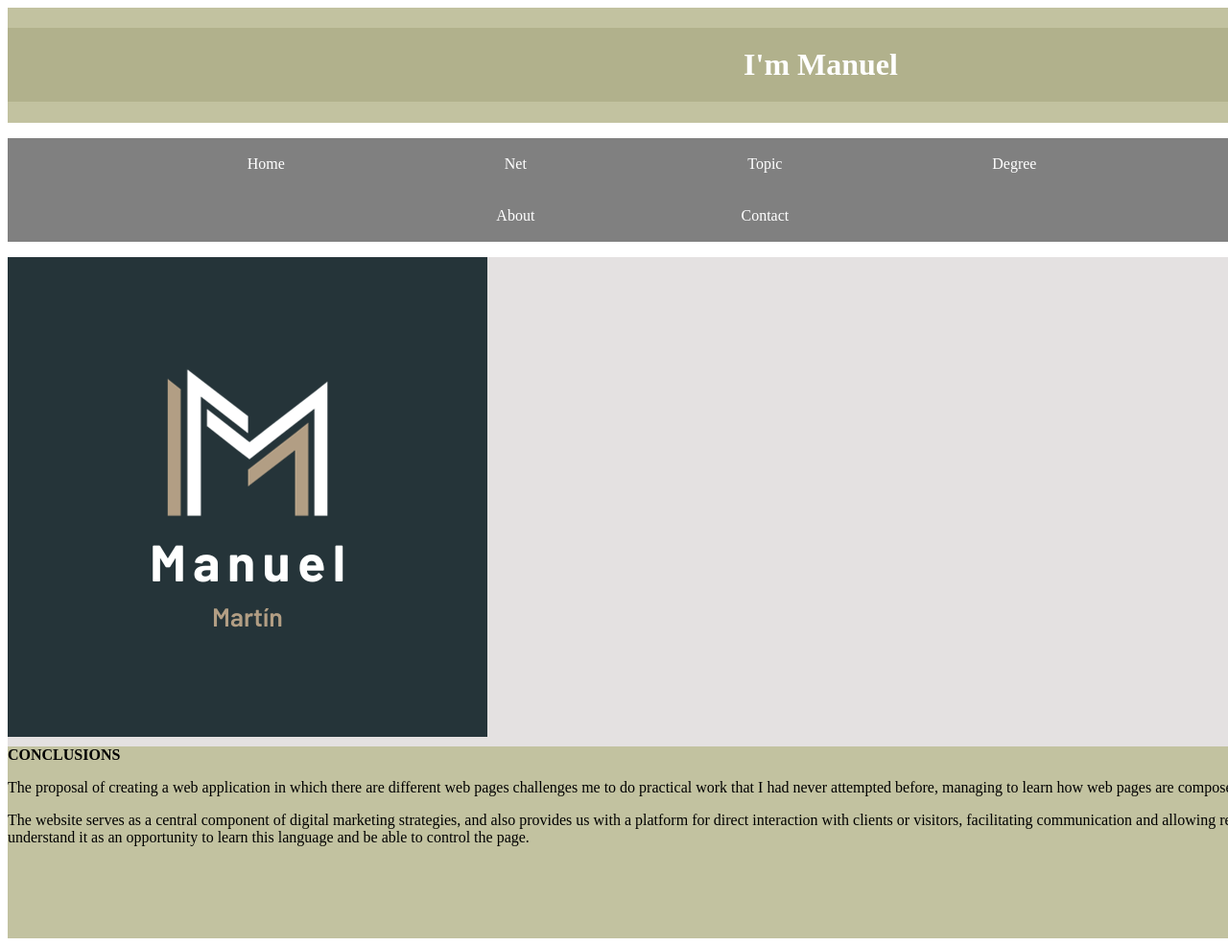
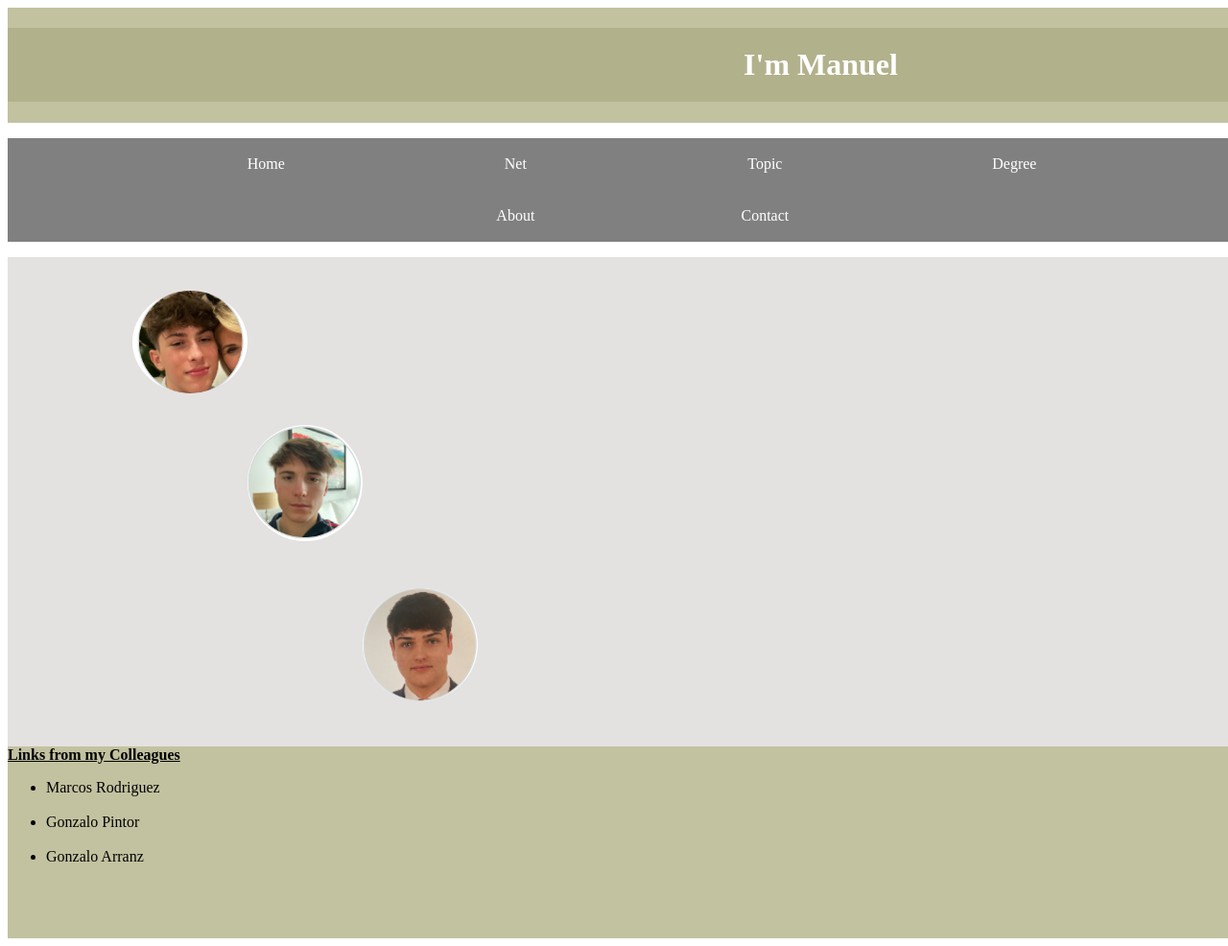
Before and after one commit to ManuMartin84/firstufv2, a plain HTML site: page docs/public/net.html in a window 1280 px wide. Shown: the top 986 px of the page at 96% size. Drawn offline with Linux system fonts and the light colour scheme.

Commit message:
actualización

```diff
--- a/docs/css/style.css
+++ b/docs/css/style.css
@@ -179,3 +179,27 @@ table{
     position: relative;
     bottom: -20px;
 }
+.imagen-Marcos{
+    width: 120px;
+    margin-right:0px;
+    margin-left: 130px;
+    margin-top: 35px;
+    border-radius: 120%;
+    float: left;
+}
+.imagen-Arranz{
+    width: 120px;
+    margin-right:0px;
+    margin-left: 0px;
+    margin-top: 175px;
+    border-radius: 120%;
+    float: left;
+}
+.imagen-Pintor{
+    width: 120px;
+    margin-right:0px;
+    margin-left: 00px;
+    margin-top: 345px;
+    border-radius: 120%;
+    float: left;
+}
--- a/docs/public/net.html
+++ b/docs/public/net.html
@@ -32,7 +32,17 @@
 
   <div class="contenido">
 
-    <img src="../Images/M Letter logo business template.png"/>
+
+    <div>
+      <img class="imagen-Marcos" src="../Images/Foto Marcos.png">
+    </div>
+    <div>
+      <img class="imagen-Arranz" src="../Images/Foto Arranz.png">
+    </div>
+    <div>
+      <img class="imagen-Pintor" src="../Images/Foto Pintor.png">
+    </div>
+
 
 
   </div>
@@ -42,9 +52,23 @@
 
     <div>
 
-     <f1><b>CONCLUSIONS</b></f1>
-     <p> The proposal of creating a web application in which there are different web pages challenges me to do practical work that I had never attempted before, managing to learn how web pages are composed and becoming small designers for the future.</p>
-      <p>The website serves as a central component of digital marketing strategies, and also provides us with a platform for direct interaction with clients or visitors, facilitating communication and allowing regular updates. So, rather than seeing it as a job to approve, we understand it as an opportunity to learn this language and be able to control the page.</p>
+     <f1><u><b>Links from my Colleagues</b></u></f1>
+
+     <ul>
+      <li>
+        Marcos Rodriguez
+      </li>
+      <br>
+      <li>
+        Gonzalo Pintor
+      </li>
+      <br>
+      <li>
+        Gonzalo Arranz
+      </li>
+     </ul>
+
+
     </div>
 
  </footer>
```
Also changed, not shown: docs/public/about.html (+1 -1 lines), docs/Images/Foto Arranz.png (added), docs/Images/Foto Marcos.png (added), docs/Images/Foto Pintor.png (added).
